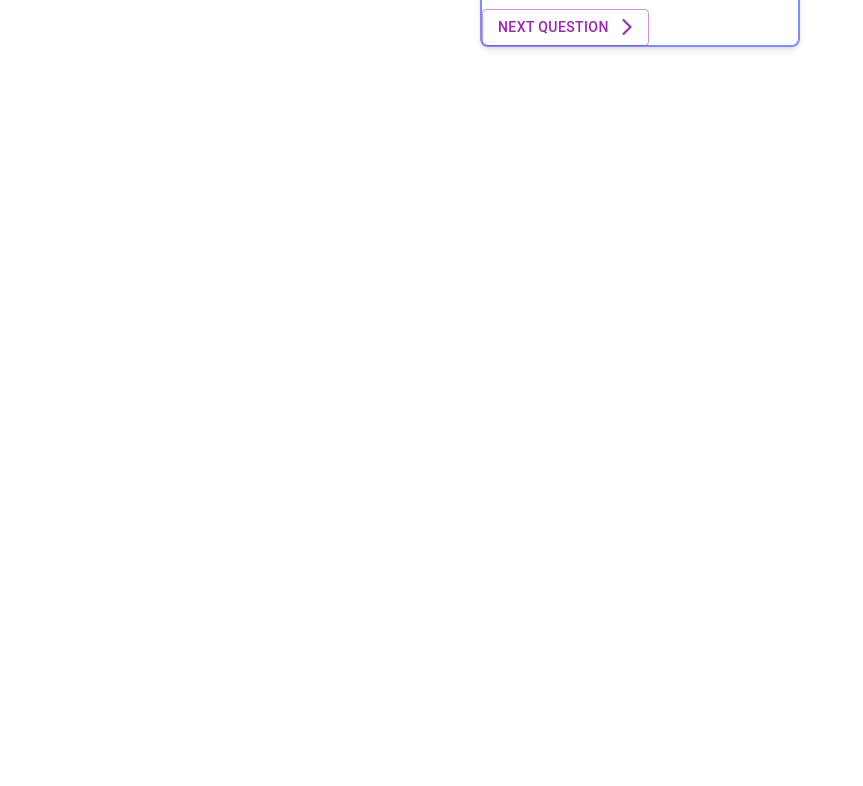
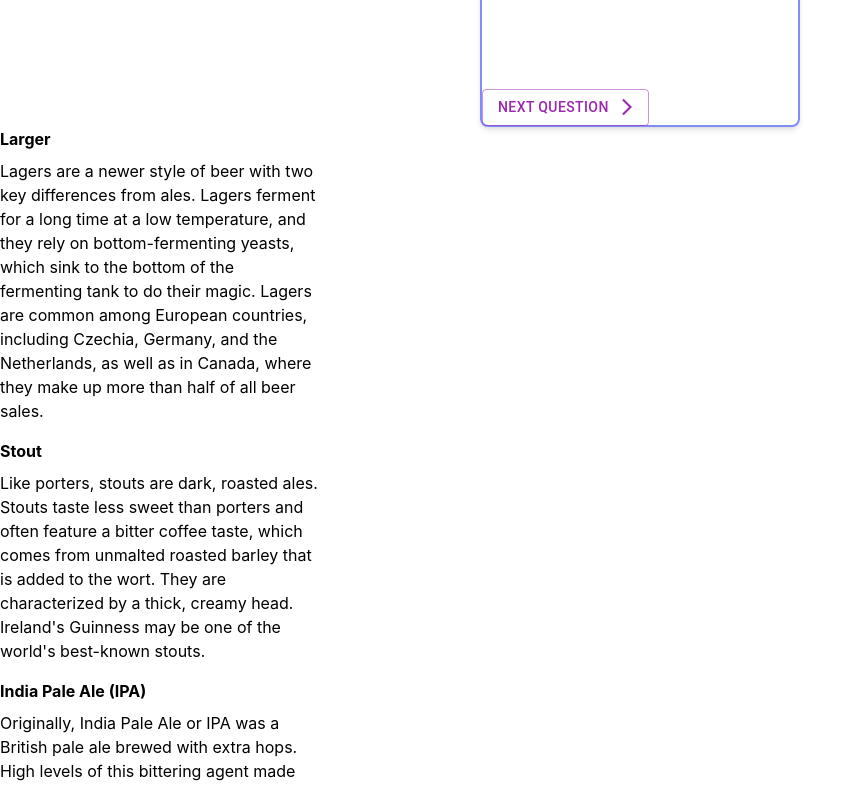
Before and after one commit to Extauren/beer-recommendation-system, a React (Create React App) app in the folder Frontend/: page / in a window 1280 px wide. Shown: the part 385-1171 px from the top of the page, without its empty margins (0-863 px from the left). Before the commit the page ends 800 px from the top, so only its background shows below. Built offline with nearby package versions, Linux system fonts and the light colour scheme.

Commit message:
add Help and Recommendation pages

```diff
--- a/Frontend/src/App.tsx
+++ b/Frontend/src/App.tsx
@@ -1,7 +1,7 @@
 import React from 'react';
 import './App.css';
 import { BrowserRouter, Route, Routes } from 'react-router-dom';
-import Questionnaire from './pages/Questionnaire';
+import Recommendation from './pages/Recommendation';
 import Result from './pages/Result';
 import Layout from './Layout';
 
@@ -10,7 +10,7 @@ export default function App() {
     <BrowserRouter>
       <Routes>
         <Route element={<Layout/>}>
-          <Route path="/" element={<Questionnaire/>}/>
+          <Route path="/" element={<Recommendation/>}/>
           <Route path="/result" element={<Result/>}/>
         </Route>
       </Routes>
--- /dev/null
+++ b/Frontend/src/pages/Help.tsx
@@ -0,0 +1,26 @@
+import React from 'react';
+
+export default function Help() {
+    const [help, setHelp] = React.useState<any>([
+        {
+            "title": "Larger",
+            "message": "Lagers are a newer style of beer with two key differences from ales. Lagers ferment for a long time at a low temperature, and they rely on bottom-fermenting yeasts, which sink to the bottom of the fermenting tank to do their magic. Lagers are common among European countries, including Czechia, Germany, and the Netherlands, as well as in Canada, where they make up more than half of all beer sales."
+        }, {
+            "title": "Stout",
+            "message": "Like porters, stouts are dark, roasted ales. Stouts taste less sweet than porters and often feature a bitter coffee taste, which comes from unmalted roasted barley that is added to the wort. They are characterized by a thick, creamy head. Ireland's Guinness may be one of the world's best-known stouts."
+        }, {
+            "title": "India Pale Ale (IPA)",
+            "message": "Originally, India Pale Ale or IPA was a British pale ale brewed with extra hops. High levels of this bittering agent made the beer stable enough to survive the long boat trip to India without spoiling. The extra dose of hops gives IPA beers their bitter taste. Depending on the style of hops used, IPAs may have fruit-forward citrus flavors or taste of resin and pine. American brewers have taken the IPA style and run with it, introducing unusual flavors and ingredients to satisfy U.S. beer drinkers' love for the brew style."
+        }])
+
+    return (
+        <div className="w-1/4">
+            {help.map((info: any) => (
+                <div>
+                    <h2 className="font-bold">{info.title}</h2>
+                    <p className="mt-2 mb-4">{info.message}</p>
+                </div>
+            ))}
+        </div>
+    )
+}
--- a/Frontend/src/pages/Questionnaire.tsx
+++ b/Frontend/src/pages/Questionnaire.tsx
@@ -6,7 +6,6 @@ import FormControlLabel from '@mui/material/FormControlLabel';
 import Radio from '@mui/material/Radio';
 import RadioGroup from '@mui/material/RadioGroup';
 import Grid from '@mui/material/Grid';
-import Header from './Header';
 import { useNavigate } from 'react-router-dom';
 
 export default function Questionnaire(props: any) {
@@ -29,7 +28,7 @@ export default function Questionnaire(props: any) {
 
     return (
         <div>
-            <div className="flex justify-center mt-12">
+            <div className="flex justify-center mt-32">
                 <div className="md:w-2/4 lg:w-2/4 xl:w-1/4 h-80 border-2 rounded-lg shadow-md border-indigo-400">
                     <div className="flex justify-center mt-4 text-xl font-bold">
                         {questions[questionNb]}
--- /dev/null
+++ b/Frontend/src/pages/Recommendation.tsx
@@ -0,0 +1,11 @@
+import Questionnaire from './Questionnaire';
+import Help from './Help';
+
+export default function Recommendation() {
+    return (
+        <div>
+            <Questionnaire/>
+            <Help/>
+        </div>
+    )
+}
--- a/Frontend/src/pages/Result.tsx
+++ b/Frontend/src/pages/Result.tsx
@@ -1,10 +1,7 @@
-import React from 'react';
-import Header from './Header';
-
 export default function Result() {
     return (
         <div>
-            <div className="flex justify-center mt-12">
+            <div className="flex justify-center mt-32">
                 <h1 className="font-bold text-2xl">Recommend Beer</h1>
             </div>
         </div>
```
